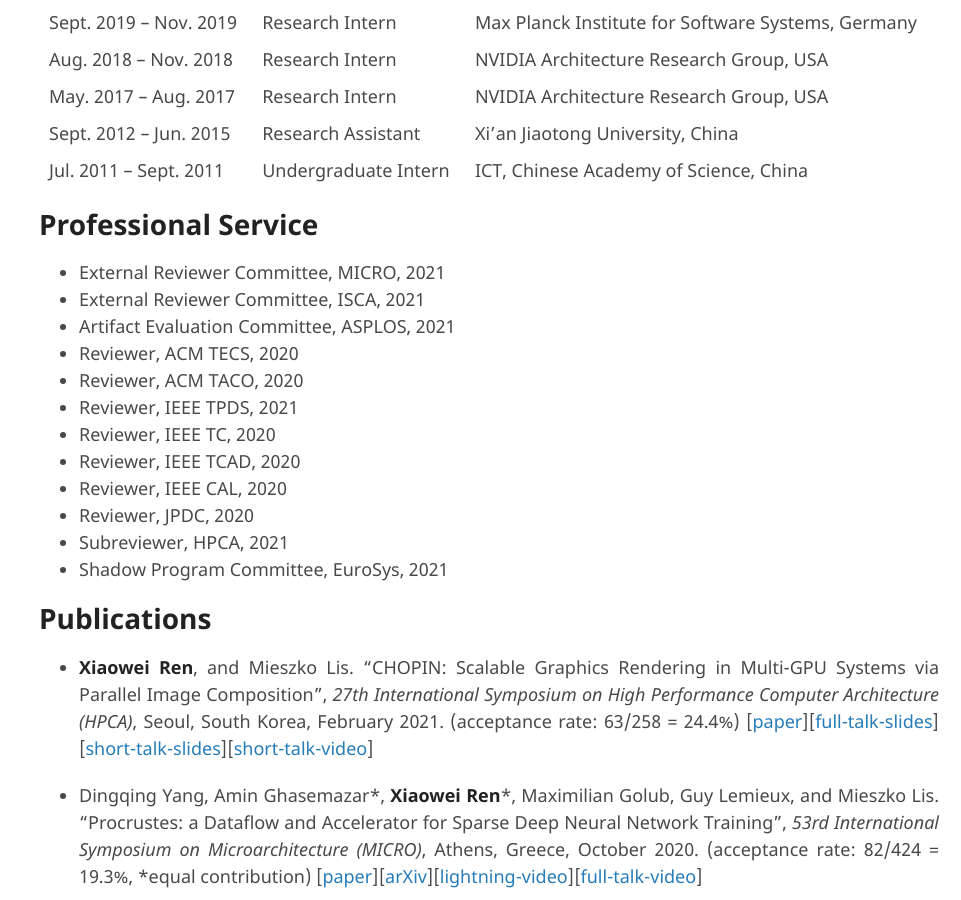
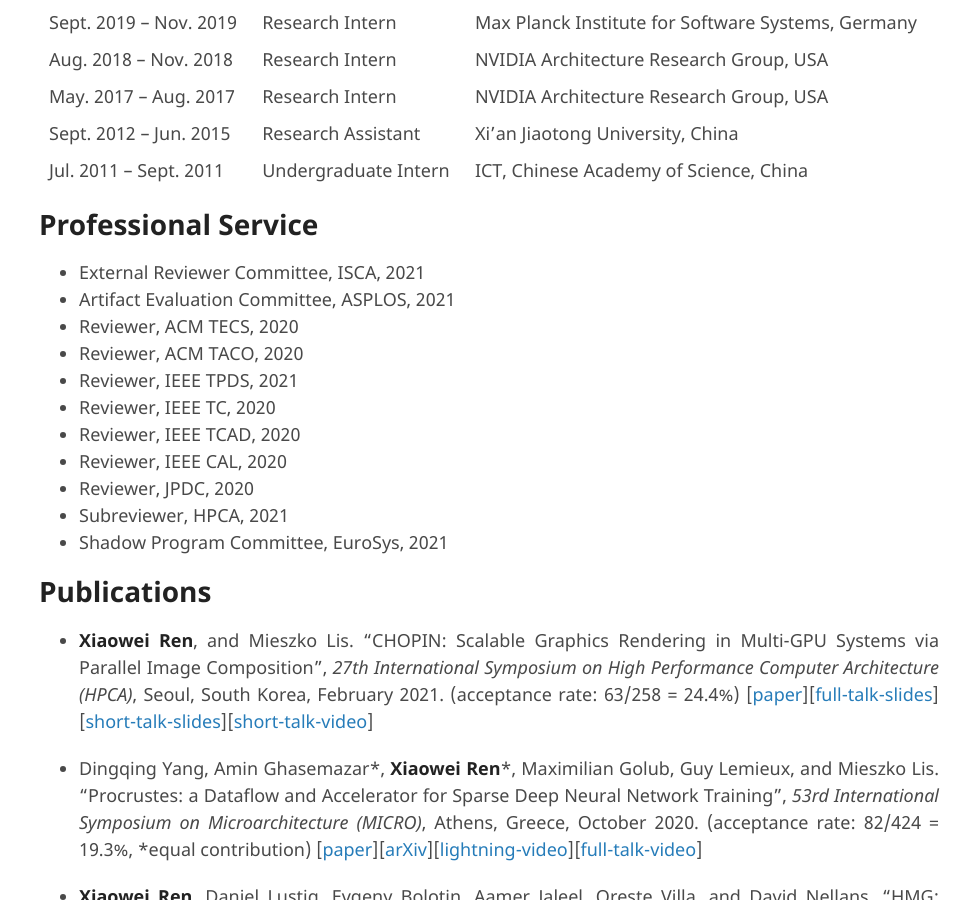
Before and after one commit to ericrxw/xiaoweiren, a Jekyll site: the page built from index.md, in a window 1280 px wide and 900 px high, scrolled down 674 px. Shown: the whole window, without its empty margins (319-1280 px from the left). Built offline with Jekyll 4.4.1, drawn with Linux system fonts in a browser that asks for light colours; our own code applies the rules of GitHub Pages for plain Markdown files; the repository's description, which GitHub fills in, is left out.

Commit message:
small change

```diff
--- a/index.md
+++ b/index.md
@@ -26,7 +26,6 @@ B.Sc, Xi'an Jiaotong University, China, Jun. 2012
 
 # Professional Service
 
-* External Reviewer Committee, MICRO, 2021
 * External Reviewer Committee, ISCA, 2021
 * Artifact Evaluation Committee, ASPLOS, 2021
 * Reviewer, ACM TECS, 2020
```
